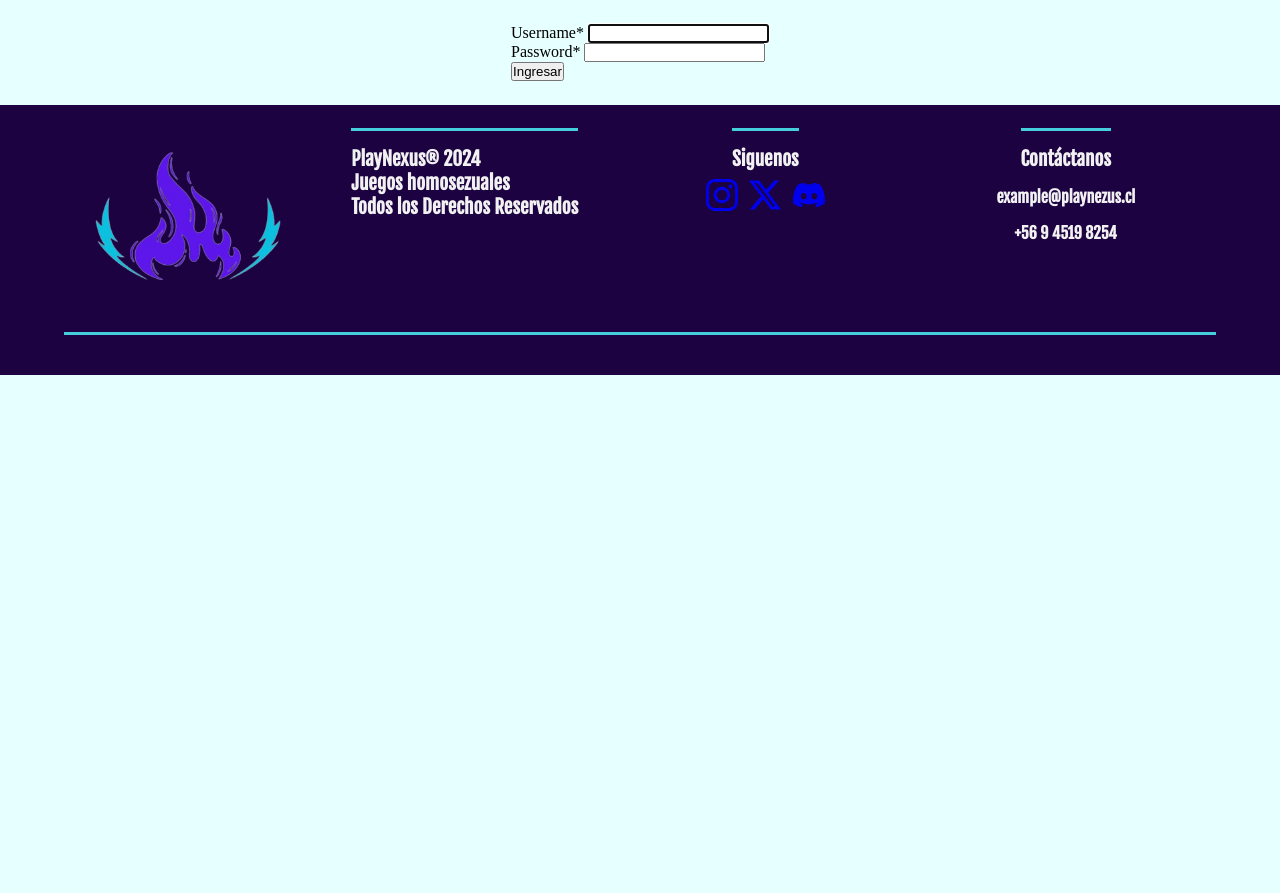
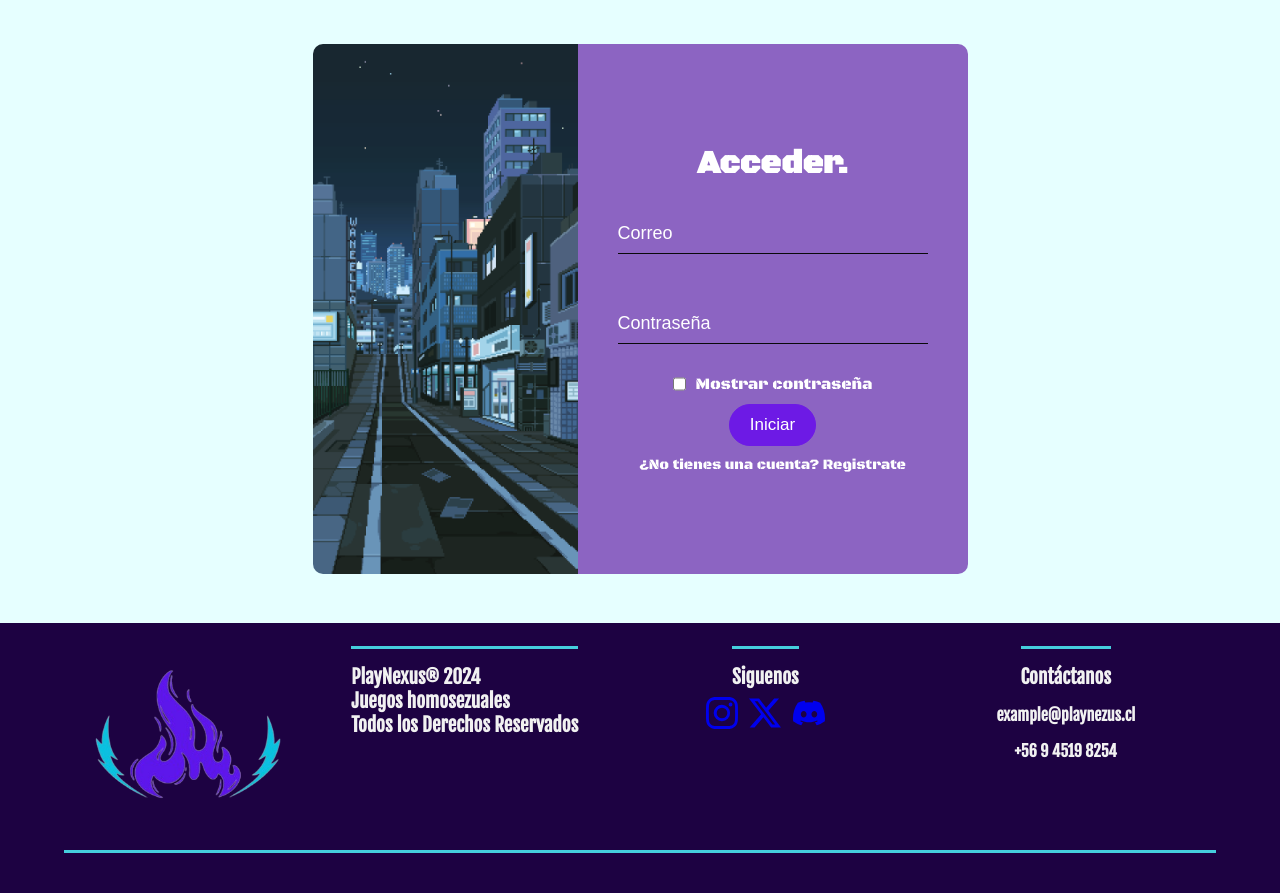
Before and after one commit to Vlytz08/web202403, a Django app: page /login in a window 1280 px wide. Shown: the part 114-1007 px from the top of the page. Before the commit the page ends 489 px from the top, so only its background shows below. Run offline with Django 5.2, Linux system fonts and the light colour scheme; some libraries are stand-ins or nearby versions; some web fonts are replaced.

Commit message:
Login bonito css antiguo

```diff
--- a/core/templates/core/user.html
+++ b/core/templates/core/user.html
@@ -12,10 +12,37 @@
 {% block content %}
 
 <section class="interfaz-user">
-  <form action="" method="post">
-    {% csrf_token %}
-    {{form | crispy }}
-    <button type="submit">Ingresar</button>
-  </form>
+  <article class="sesion-artcl">
+    <div class="foto-user">
+      <img src="../Imagenes/7he R4.gif" alt="">
+    </div>
+    <form action="{% url 'logearse' %}" method="post" class="box-sesion">
+      {% csrf_token %}
+      <h3>Acceder.</h3>
+      <div class="box-sesion  box-sesion-input">
+        <!-- <label for="">Dirección de email</label> -->
+        <input type="text" placeholder="Correo" name="usuario">
+        <p class="errorUser">Usuario No encontrado</p>
+
+      </div>
+      <div class="box-sesion  box-sesion-input">
+        <!-- <label for="">Contraseña</label> -->
+        <input type="password" id="clave" name="clave" placeholder="Contraseña" required >
+        <p class="errorPasst" >Contraseña incorrecta</p>
+
+      </div>
+      <div class="box-visible">
+        <input  type="checkbox" id="visible">
+        <label for="visible" class="Mostrar_contra">Mostrar contraseña</label>
+
+      </div>
+
+      <button class="button-sesion" type="submit">Iniciar</button>
+      <div class="user-preg">
+        <label for=""> ¿No tienes una cuenta?</label>
+        <a href="registro.html">Registrate</a>
+      </div>
+    </form>
+  </article>
 </section>
 {% endblock %}
--- a/core/urls.py
+++ b/core/urls.py
@@ -9,5 +9,7 @@ urlpatterns = [
     path('producto',producto, name="producto"),
     path('soon',soon, name="soon"),
     path('carrito',carrito, name="carrito"),
-    path('login',LoginView.as_view(template_name ='core/user.html'), name="login"),
+    # path('login',LoginView.as_view(template_name ='core/user.html'), name="login"),
+    path('login',iniciar, name="login"),
+    path('logearse',logearse, name="logearse"),
 ]
--- a/core/views.py
+++ b/core/views.py
@@ -1,4 +1,6 @@
-from django.shortcuts import render
+from django.shortcuts import render, redirect
+from django.contrib.auth import authenticate, login
+
 def home(request):
     return render(request, 'core/index.html')
 def user(request):
@@ -13,3 +15,17 @@ def soon(request):
     return render(request, 'core/soon.html')
 def carrito(request):
     return render(request, 'core/carrito.html')
+
+
+def iniciar(request):
+    return render(request, 'core/user.html')
+
+def logearse(request):
+    username = request.POST["usuario"]
+    password = request.POST["clave"]
+    user = authenticate(request, username=username, password=password)
+    if user is not None:
+        login(request, user)
+        return redirect(to="home")
+    else:
+        return redirect(to="login")
```
Also changed, not shown: db.sqlite3.
